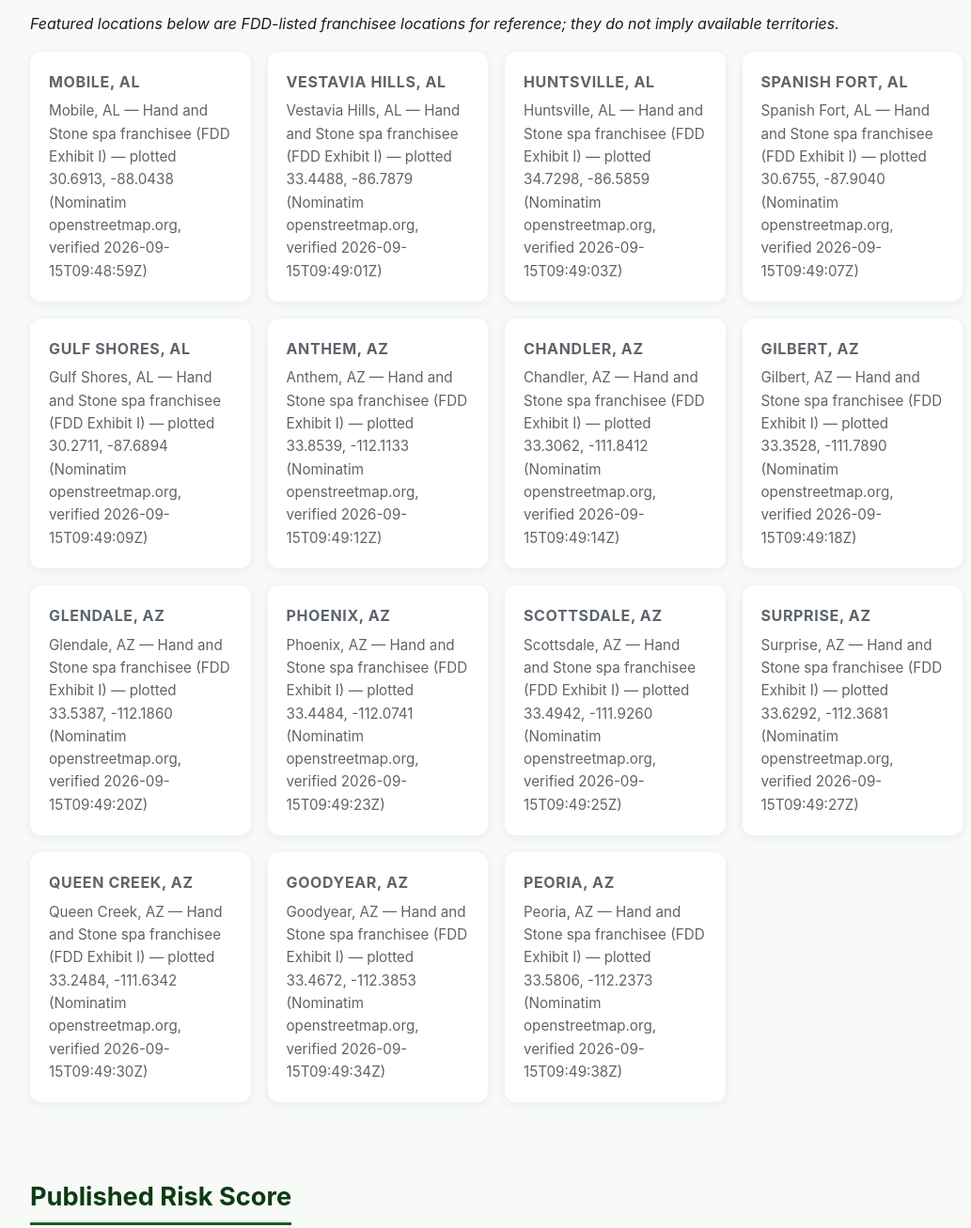
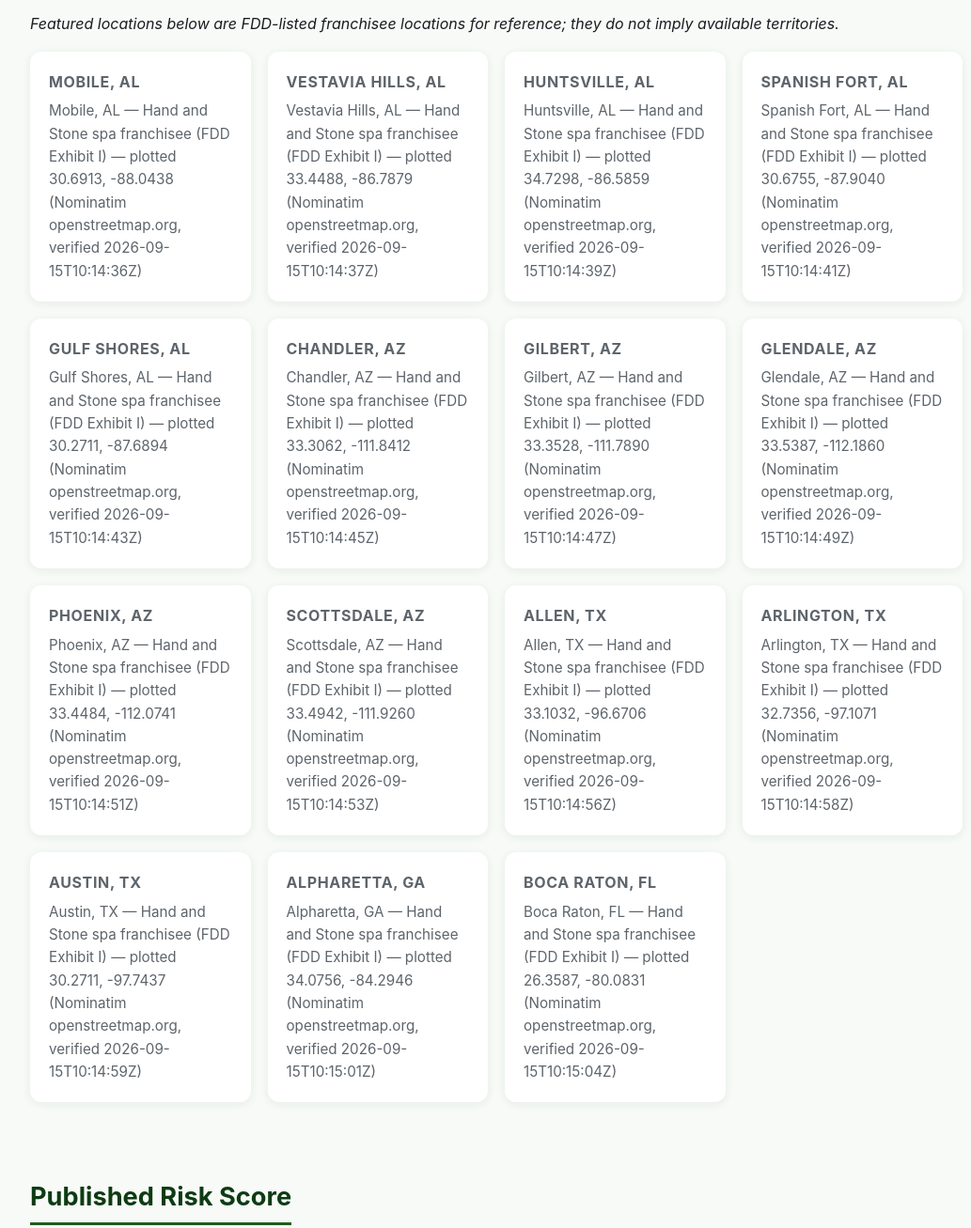
Before and after one commit to bennett-maxwell/hand-and-stone, a plain HTML site: page index.html in a window 1280 px wide. Shown: the part 2365-3672 px from the top of the page at 94% size, without its empty margins (112-1145 px from the left). Drawn offline with Linux system fonts and the light colour scheme.

Commit message:
hand-and-stone brand page (MapKI next-10 wave, CMA round 1: pin coverage)

```diff
--- a/index.html
+++ b/index.html
@@ -80,21 +80,21 @@
 <p>Protected territory (generally <=3 miles and <=50,000 residents); boundaries may be reduced; the franchisee does not receive an exclusive territory (FDD Item 12, p.38)</p>
 <p><em>Featured locations below are FDD-listed franchisee locations for reference; they do not imply available territories.</em></p>
 <div class="grid">
-<div class="loc-card"><h3>Mobile, AL</h3><p class="loc-addr">Mobile, AL — Hand and Stone spa franchisee (FDD Exhibit I) — plotted 30.6913, -88.0438 (Nominatim openstreetmap.org, verified 2026-09-15T09:48:59Z)</p></div>
-<div class="loc-card"><h3>Vestavia Hills, AL</h3><p class="loc-addr">Vestavia Hills, AL — Hand and Stone spa franchisee (FDD Exhibit I) — plotted 33.4488, -86.7879 (Nominatim openstreetmap.org, verified 2026-09-15T09:49:01Z)</p></div>
-<div class="loc-card"><h3>Huntsville, AL</h3><p class="loc-addr">Huntsville, AL — Hand and Stone spa franchisee (FDD Exhibit I) — plotted 34.7298, -86.5859 (Nominatim openstreetmap.org, verified 2026-09-15T09:49:03Z)</p></div>
-<div class="loc-card"><h3>Spanish Fort, AL</h3><p class="loc-addr">Spanish Fort, AL — Hand and Stone spa franchisee (FDD Exhibit I) — plotted 30.6755, -87.9040 (Nominatim openstreetmap.org, verified 2026-09-15T09:49:07Z)</p></div>
-<div class="loc-card"><h3>Gulf Shores, AL</h3><p class="loc-addr">Gulf Shores, AL — Hand and Stone spa franchisee (FDD Exhibit I) — plotted 30.2711, -87.6894 (Nominatim openstreetmap.org, verified 2026-09-15T09:49:09Z)</p></div>
-<div class="loc-card"><h3>Anthem, AZ</h3><p class="loc-addr">Anthem, AZ — Hand and Stone spa franchisee (FDD Exhibit I) — plotted 33.8539, -112.1133 (Nominatim openstreetmap.org, verified 2026-09-15T09:49:12Z)</p></div>
-<div class="loc-card"><h3>Chandler, AZ</h3><p class="loc-addr">Chandler, AZ — Hand and Stone spa franchisee (FDD Exhibit I) — plotted 33.3062, -111.8412 (Nominatim openstreetmap.org, verified 2026-09-15T09:49:14Z)</p></div>
-<div class="loc-card"><h3>Gilbert, AZ</h3><p class="loc-addr">Gilbert, AZ — Hand and Stone spa franchisee (FDD Exhibit I) — plotted 33.3528, -111.7890 (Nominatim openstreetmap.org, verified 2026-09-15T09:49:18Z)</p></div>
-<div class="loc-card"><h3>Glendale, AZ</h3><p class="loc-addr">Glendale, AZ — Hand and Stone spa franchisee (FDD Exhibit I) — plotted 33.5387, -112.1860 (Nominatim openstreetmap.org, verified 2026-09-15T09:49:20Z)</p></div>
-<div class="loc-card"><h3>Phoenix, AZ</h3><p class="loc-addr">Phoenix, AZ — Hand and Stone spa franchisee (FDD Exhibit I) — plotted 33.4484, -112.0741 (Nominatim openstreetmap.org, verified 2026-09-15T09:49:23Z)</p></div>
-<div class="loc-card"><h3>Scottsdale, AZ</h3><p class="loc-addr">Scottsdale, AZ — Hand and Stone spa franchisee (FDD Exhibit I) — plotted 33.4942, -111.9260 (Nominatim openstreetmap.org, verified 2026-09-15T09:49:25Z)</p></div>
-<div class="loc-card"><h3>Surprise, AZ</h3><p class="loc-addr">Surprise, AZ — Hand and Stone spa franchisee (FDD Exhibit I) — plotted 33.6292, -112.3681 (Nominatim openstreetmap.org, verified 2026-09-15T09:49:27Z)</p></div>
-<div class="loc-card"><h3>Queen Creek, AZ</h3><p class="loc-addr">Queen Creek, AZ — Hand and Stone spa franchisee (FDD Exhibit I) — plotted 33.2484, -111.6342 (Nominatim openstreetmap.org, verified 2026-09-15T09:49:30Z)</p></div>
-<div class="loc-card"><h3>Goodyear, AZ</h3><p class="loc-addr">Goodyear, AZ — Hand and Stone spa franchisee (FDD Exhibit I) — plotted 33.4672, -112.3853 (Nominatim openstreetmap.org, verified 2026-09-15T09:49:34Z)</p></div>
-<div class="loc-card"><h3>Peoria, AZ</h3><p class="loc-addr">Peoria, AZ — Hand and Stone spa franchisee (FDD Exhibit I) — plotted 33.5806, -112.2373 (Nominatim openstreetmap.org, verified 2026-09-15T09:49:38Z)</p></div>
+<div class="loc-card"><h3>Mobile, AL</h3><p class="loc-addr">Mobile, AL — Hand and Stone spa franchisee (FDD Exhibit I) — plotted 30.6913, -88.0438 (Nominatim openstreetmap.org, verified 2026-09-15T10:14:36Z)</p></div>
+<div class="loc-card"><h3>Vestavia Hills, AL</h3><p class="loc-addr">Vestavia Hills, AL — Hand and Stone spa franchisee (FDD Exhibit I) — plotted 33.4488, -86.7879 (Nominatim openstreetmap.org, verified 2026-09-15T10:14:37Z)</p></div>
+<div class="loc-card"><h3>Huntsville, AL</h3><p class="loc-addr">Huntsville, AL — Hand and Stone spa franchisee (FDD Exhibit I) — plotted 34.7298, -86.5859 (Nominatim openstreetmap.org, verified 2026-09-15T10:14:39Z)</p></div>
+<div class="loc-card"><h3>Spanish Fort, AL</h3><p class="loc-addr">Spanish Fort, AL — Hand and Stone spa franchisee (FDD Exhibit I) — plotted 30.6755, -87.9040 (Nominatim openstreetmap.org, verified 2026-09-15T10:14:41Z)</p></div>
+<div class="loc-card"><h3>Gulf Shores, AL</h3><p class="loc-addr">Gulf Shores, AL — Hand and Stone spa franchisee (FDD Exhibit I) — plotted 30.2711, -87.6894 (Nominatim openstreetmap.org, verified 2026-09-15T10:14:43Z)</p></div>
+<div class="loc-card"><h3>Chandler, AZ</h3><p class="loc-addr">Chandler, AZ — Hand and Stone spa franchisee (FDD Exhibit I) — plotted 33.3062, -111.8412 (Nominatim openstreetmap.org, verified 2026-09-15T10:14:45Z)</p></div>
+<div class="loc-card"><h3>Gilbert, AZ</h3><p class="loc-addr">Gilbert, AZ — Hand and Stone spa franchisee (FDD Exhibit I) — plotted 33.3528, -111.7890 (Nominatim openstreetmap.org, verified 2026-09-15T10:14:47Z)</p></div>
+<div class="loc-card"><h3>Glendale, AZ</h3><p class="loc-addr">Glendale, AZ — Hand and Stone spa franchisee (FDD Exhibit I) — plotted 33.5387, -112.1860 (Nominatim openstreetmap.org, verified 2026-09-15T10:14:49Z)</p></div>
+<div class="loc-card"><h3>Phoenix, AZ</h3><p class="loc-addr">Phoenix, AZ — Hand and Stone spa franchisee (FDD Exhibit I) — plotted 33.4484, -112.0741 (Nominatim openstreetmap.org, verified 2026-09-15T10:14:51Z)</p></div>
+<div class="loc-card"><h3>Scottsdale, AZ</h3><p class="loc-addr">Scottsdale, AZ — Hand and Stone spa franchisee (FDD Exhibit I) — plotted 33.4942, -111.9260 (Nominatim openstreetmap.org, verified 2026-09-15T10:14:53Z)</p></div>
+<div class="loc-card"><h3>Allen, TX</h3><p class="loc-addr">Allen, TX — Hand and Stone spa franchisee (FDD Exhibit I) — plotted 33.1032, -96.6706 (Nominatim openstreetmap.org, verified 2026-09-15T10:14:56Z)</p></div>
+<div class="loc-card"><h3>Arlington, TX</h3><p class="loc-addr">Arlington, TX — Hand and Stone spa franchisee (FDD Exhibit I) — plotted 32.7356, -97.1071 (Nominatim openstreetmap.org, verified 2026-09-15T10:14:58Z)</p></div>
+<div class="loc-card"><h3>Austin, TX</h3><p class="loc-addr">Austin, TX — Hand and Stone spa franchisee (FDD Exhibit I) — plotted 30.2711, -97.7437 (Nominatim openstreetmap.org, verified 2026-09-15T10:14:59Z)</p></div>
+<div class="loc-card"><h3>Alpharetta, GA</h3><p class="loc-addr">Alpharetta, GA — Hand and Stone spa franchisee (FDD Exhibit I) — plotted 34.0756, -84.2946 (Nominatim openstreetmap.org, verified 2026-09-15T10:15:01Z)</p></div>
+<div class="loc-card"><h3>Boca Raton, FL</h3><p class="loc-addr">Boca Raton, FL — Hand and Stone spa franchisee (FDD Exhibit I) — plotted 26.3587, -80.0831 (Nominatim openstreetmap.org, verified 2026-09-15T10:15:04Z)</p></div>
 </div>
 </section>
 <section id="risk">
```
